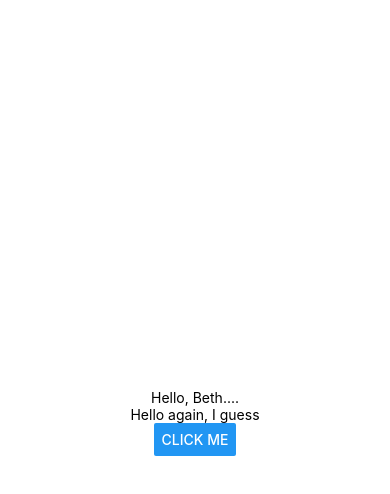
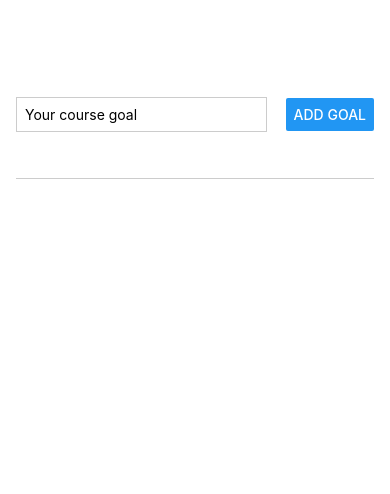
Before and after one commit to bethjm/ReactNative, a React Native app in the folder RNCourse/: screen / in a window 390 px wide. Shown: the top 494 px of the page. Built offline with nearby package versions, Linux system fonts and the light colour scheme.

Commit message:
successfully able to add things to list

```diff
--- a/RNCourse/App.js
+++ b/RNCourse/App.js
@@ -1,20 +1,63 @@
-import { StyleSheet, Text, View, Button } from "react-native";
+import { useState } from "react";
+import { StyleSheet, Text, View, Button, TextInput } from "react-native";
 
 export default function App() {
+  const [enteredGoalText, setEnteredGoalText] = useState("");
+  const [courseGoals, setCourseGoals] = useState([]);
+
+  const goalInputHandler = (enteredText) => {
+    setEnteredGoalText(enteredText);
+  };
+
+  const addGoalHandler = () => {
+    setCourseGoals((currentCourseGoals) => [
+      ...currentCourseGoals,
+      enteredGoalText,
+    ]);
+  };
+
   return (
-    <View style={styles.container}>
-      <Text>Hello, Beth....</Text>
-      <Text>Hello again, I guess</Text>
-      <Button title="Click me" />
+    <View style={styles.appContainer}>
+      <View style={styles.inputContainer}>
+        <TextInput
+          style={styles.textInput}
+          placeholder="Your course goal"
+          onChangeText={goalInputHandler}
+        />
+        <Button title="add goal" onPress={addGoalHandler} />
+      </View>
+      <View style={styles.goalsContainer}>
+        {courseGoals.map((goal) => (
+          <Text>{goal}</Text>
+        ))}
+      </View>
     </View>
   );
 }
 
 const styles = StyleSheet.create({
-  container: {
+  appContainer: {
     flex: 1,
-    backgroundColor: "#fff",
+    paddingTop: 50,
+    paddingHorizontal: 16,
+  },
+  inputContainer: {
+    flex: 1,
+    flexDirection: "row",
+    justifyContent: "space-between",
     alignItems: "center",
-    justifyContent: "center",
+    marginBottom: 24,
+    borderBottomWidth: 1,
+    borderBottomColor: "#cccccc",
+  },
+  textInput: {
+    borderWidth: 1,
+    borderColor: "#cccccc",
+    width: "70%",
+    marginRight: 8,
+    padding: 8,
+  },
+  goalsContainer: {
+    flex: 5,
   },
 });
```
